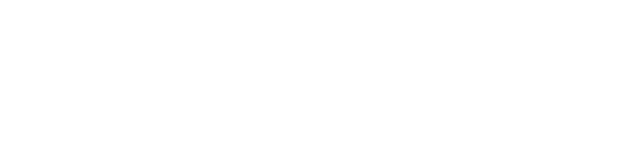
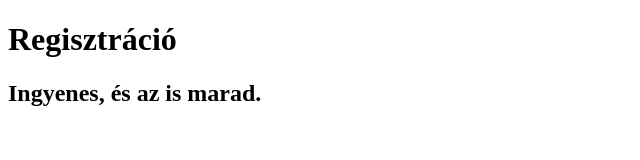
Before and after one commit to BAJNOKDANI/Regisztracio, a plain HTML site: page index.html in a window 1280 px wide. Shown: the whole page, without its empty margins (0-640 px from the left). Drawn offline with Linux system fonts and the light colour scheme.

Commit message:
címsorok

```diff
--- a/index.html
+++ b/index.html
@@ -4,9 +4,12 @@
     <meta charset="UTF-8">
     <meta http-equiv="X-UA-Compatible" content="IE=edge">
     <meta name="viewport" content="width=device-width, initial-scale=1.0">
-    <title>Document</title>
+    <title>Regisztráció</title>
+    <h1>Regisztráció</h1>
+    <h2>Ingyenes, és az is marad.</h2>
 </head>
 <body>
 
+
 </body>
 </html>
```
